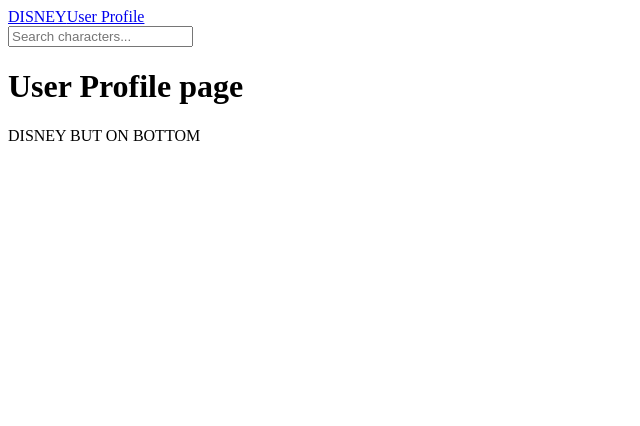
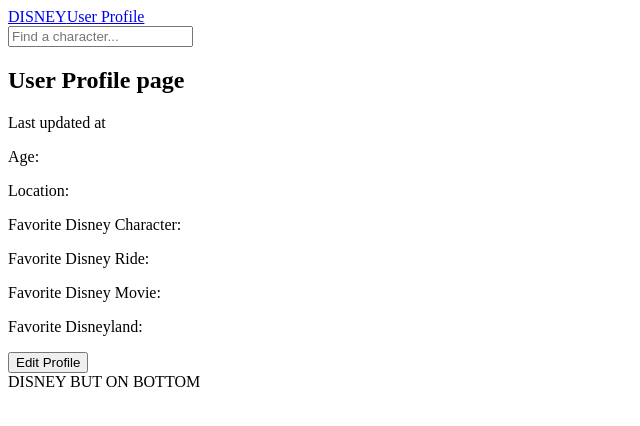
Before and after one commit to MostlyFocusedMike/tanstack-practice, a React (Vite) app: page /profile in a window 1280 px wide. Shown: the top 426 px of the page, without its empty margins (0-640 px from the left). Built offline with nearby package versions, Linux system fonts and the light colour scheme.

Commit message:
add skeleton of user profile page

```diff
--- a/package.json
+++ b/package.json
@@ -11,11 +11,13 @@
   },
   "dependencies": {
     "@tanstack/react-query": "^4.36.1",
+    "js-cookie": "^3.0.5",
     "react": "^18.2.0",
     "react-dom": "^18.2.0",
     "react-router-dom": "^6.27.0"
   },
   "devDependencies": {
+    "@types/js-cookie": "^3.0.6",
     "@types/react": "^18.0.28",
     "@types/react-dom": "^18.0.11",
     "@typescript-eslint/eslint-plugin": "^5.57.1",
--- a/src/api/getFeaturedCharacters.ts
+++ b/src/api/getFeaturedCharacters.ts
@@ -1,7 +1,6 @@
 import { CharacterType } from "../types";
 import fetchHandler from "./fetchHandler";
 
-// No listed interface to select featured characters, so I just picked the ones from the sample
 const [belle, beast, mickey, donald] = [571, 544, 4703, 1947];
 
 export const GET_FEATURED_CHARACTERS_KEY = 'get-featured-characters';
--- /dev/null
+++ b/src/components/ProfileDetails.tsx
@@ -0,0 +1,35 @@
+import { UserDataType } from "../pages/UserProfilePage";
+
+type ProfileDetailsProps = {
+  userData: UserDataType;
+  handleShowForm: () => void;
+}
+
+export default function ProfileDetails(props: ProfileDetailsProps) {
+  const {
+    userData: {
+      firstName,
+      lastName,
+      updatedAt,
+      age,
+      city,
+      state,
+      faveCharacter,
+      faveRide,
+      faveMovie,
+      favePark,
+    },
+    handleShowForm,
+  } = props;
+  return <div>
+    <h1>{firstName} {lastName}</h1>
+    <p>Last updated at {updatedAt}</p>
+    <p>Age: {age} </p>
+    <p>Location: {city} {state}</p>
+    <p>Favorite Disney Character: {faveCharacter}</p>
+    <p>Favorite Disney Ride: {faveRide}</p>
+    <p>Favorite Disney Movie: {faveMovie}</p>
+    <p>Favorite Disneyland: {favePark}</p>
+    <button onClick={handleShowForm}>Edit Profile</button>
+  </div>
+}
--- a/src/components/SearchForm.tsx
+++ b/src/components/SearchForm.tsx
@@ -1,5 +1,5 @@
 import { useState, FormEvent } from "react";
-import { useNavigate, useSearchParams } from "react-router-dom"
+import { useNavigate } from "react-router-dom"
 
 export default function SearchForm() {
   const [searchTerm, setSearchTerm] = useState('');
@@ -16,7 +16,7 @@
         type="search"
         value={searchTerm}
         onChange={(e) => setSearchTerm(e.target.value)}
-        placeholder="Search characters..."
+        placeholder="Find a character..."
       />
     </form>
   );
--- a/src/components/SearchResults.tsx
+++ b/src/components/SearchResults.tsx
@@ -8,7 +8,7 @@
   if (!queryKey) return <Navigate to='/' />
 
   return <section aria-labelledby='search-header'>
-    <h1 id='search-header'>Search Results</h1>
+    <h1 id='search-header'>Search Results - {queryKey}</h1>
     <SearchCharacterList queryKey={queryKey} />
   </section>
 }
--- /dev/null
+++ b/src/components/UpdateProfileForm.tsx
@@ -0,0 +1,17 @@
+import { UserDataType } from "../pages/UserProfilePage"
+
+type Props = {
+  userData: UserDataType;
+  handleShowForm: () => void;
+}
+
+export default function UpdateProfileForm(props: Props) {
+  const { userData, handleShowForm } = props;
+  return <>
+    <form>
+
+      <button>UpdateForm</button>
+      <button type="button" onClick={handleShowForm}>Cancel</button>
+    </form>
+  </>
+}
--- a/src/pages/UserProfilePage.tsx
+++ b/src/pages/UserProfilePage.tsx
@@ -1,3 +1,48 @@
+import { useState, useEffect } from 'react';
+import Cookies from 'js-cookie'
+import ProfileDetails from '../components/ProfileDetails';
+import UpdateProfileForm from '../components/UpdateProfileForm';
+
+export type UserDataType = {
+  firstName?: string;
+  lastName?: string;
+  updatedAt?: string;
+  age?: string;
+  city?: string;
+  state?: string;
+  faveCharacter?: string;
+  faveRide?: string;
+  faveMovie?: string;
+  favePark?: string;
+};
+
 export default function UserProfilePage() {
-  return <h1>User Profile page</h1>
+  const [isFormVisible, setIsFormVisible] = useState(false);
+  const [userData, setUserData] = useState({})
+
+  useEffect(() => {
+    setUserData({
+      firstName: Cookies.get('firstName'),
+      lastName: Cookies.get('lastName'),
+      updatedAt: Cookies.get('updatedAt'),
+      age: Cookies.get('age'),
+      city: Cookies.get('city'),
+      state: Cookies.get('state'),
+      faveCharacter: Cookies.get('faveCharacter'),
+      faveRide: Cookies.get('faveRide'),
+      faveMovie: Cookies.get('faveMovie'),
+      favePark: Cookies.get('favePark'),
+    })
+  }, [isFormVisible]);
+
+  const handleShowForm = () => setIsFormVisible((prev) => !prev);
+
+  return <section aria-labelledby='profile-heading'>
+    <h1 id="profile-heading">User Profile page</h1>
+    {
+      isFormVisible
+        ? <UpdateProfileForm userData={userData} handleShowForm={handleShowForm} />
+        : <ProfileDetails userData={userData} handleShowForm={handleShowForm}/>
+    }
+  </section>
 }
```
Also changed, not shown: 1 other file (tests, documents, lock files or other folders).
